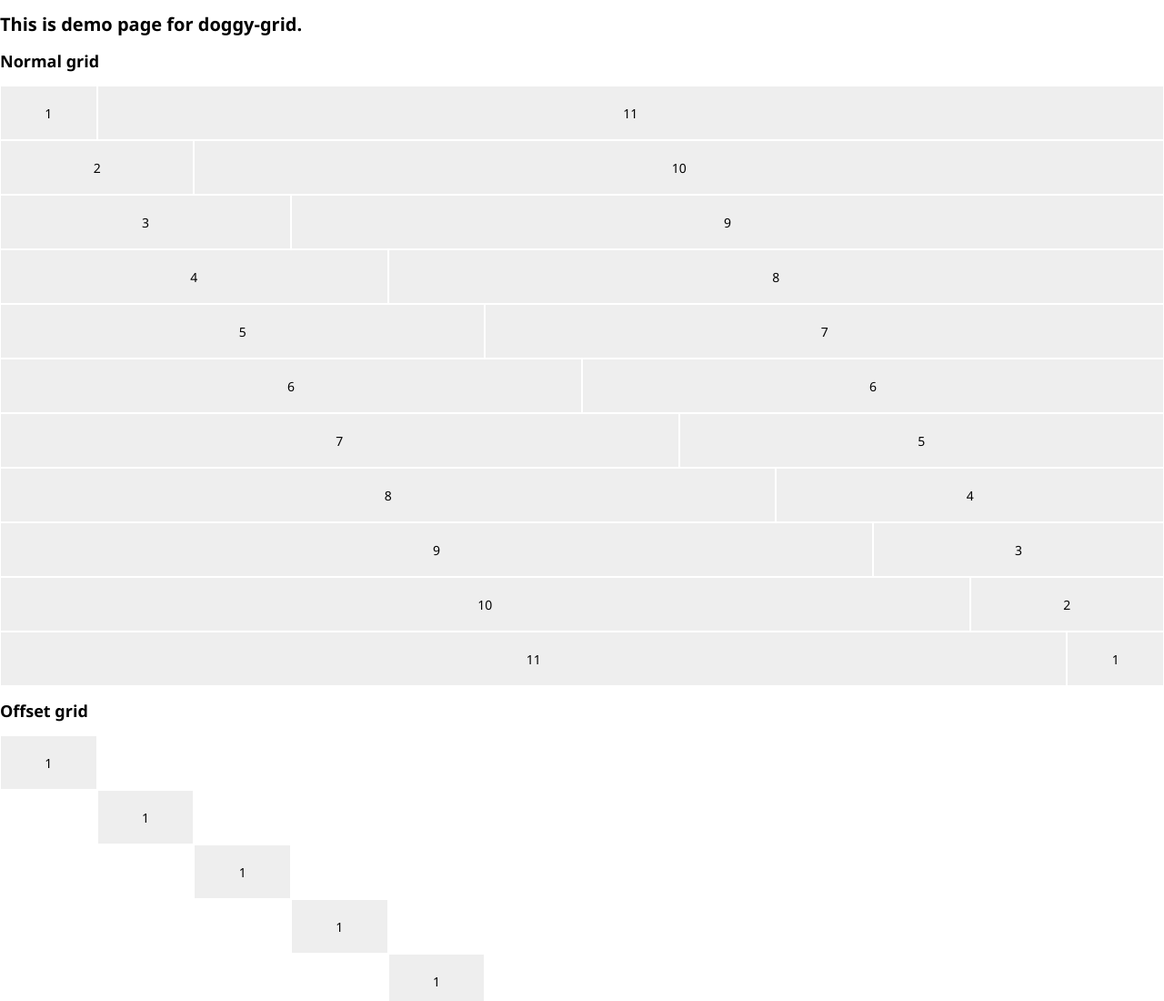
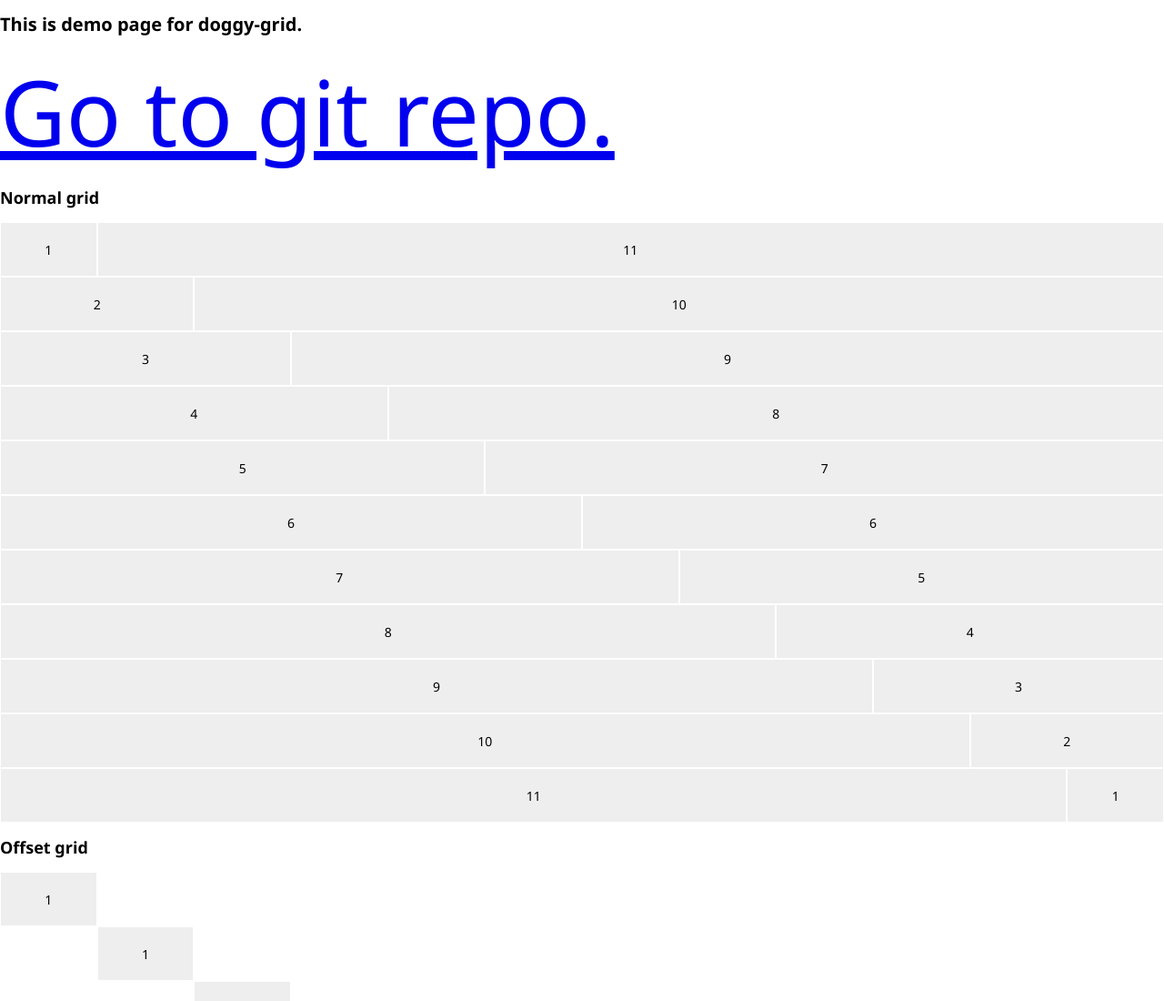
Before and after one commit to DoggyFrame/doggy-grid, a website: page index.html in a window 1280 px wide. Shown: the top 1100 px of the page at 91% size. Drawn offline with Linux system fonts and the light colour scheme.

Commit message:
add travis

```diff
--- a/index.html
+++ b/index.html
@@ -7,6 +7,7 @@
 </head>
 <body>
     <h1>This is demo page for doggy-grid.</h1>
+    <a href="https://github.com/DoggyFrame/doggy-grid">Go to git repo.</a>
     <script>
         var eleBody = document.body;
         var html = [];
--- a/package.json
+++ b/package.json
@@ -3,7 +3,8 @@
   "version": "0.0.1",
   "description": "Build doggy-grid",
   "scripts": {
-    "preinstall": "npm list grunt-cli -g || npm install grunt-cli -g"
+    "preinstall": "npm list grunt-cli -g || npm install grunt-cli -g",
+    "test": "grunt build"
   },
   "repository": {
     "type": "git",
@@ -14,7 +15,7 @@
   "bugs": {
     "url": "https://github.com/DoggyFrame/doggy-grid/issues"
   },
-  "homepage": "https://github.com/DoggyFrame/doggy-grid",
+  "homepage": "http://doggyframe.github.io/doggy-grid/",
   "dependencies": {
     "grunt": "^0.4.5",
     "grunt-contrib-watch": "^0.6.1",
```
Also changed, not shown: .travis.yml (added).
